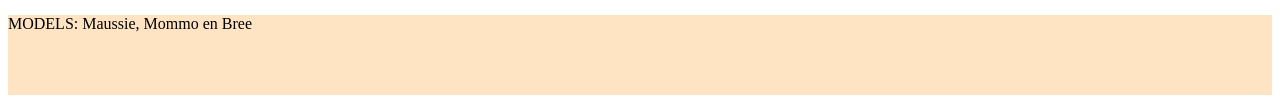
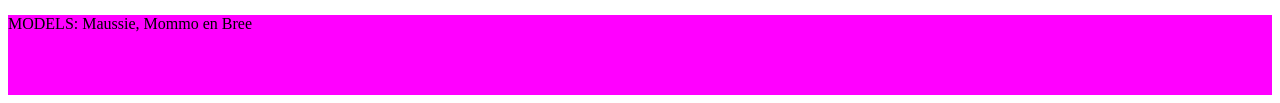
Before and after one commit to CrisFra/Huiswerk-les11-12-project, a plain HTML site: page index.html in a window 1280 px wide. Shown: the part 1613-1716 px from the top of the page. Drawn offline with Linux system fonts and the light colour scheme.

Commit message:
Add files via upload

```diff
--- a/css/style.css
+++ b/css/style.css
@@ -7,7 +7,7 @@ header {
 
 }
 footer {
-    background-color: bisque;
+    background-color: fuchsia;
     width: 100%;
     height: 80px;
 }
```
